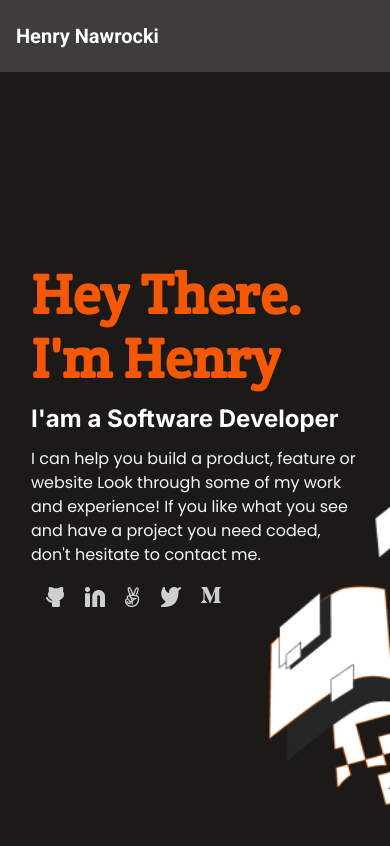
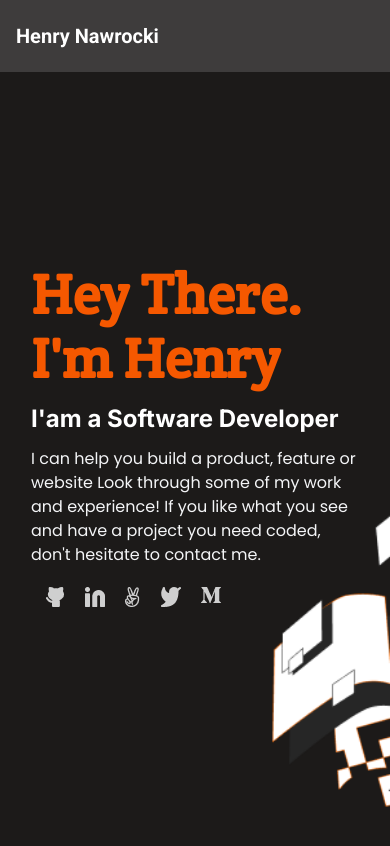
Before and after one commit to hsztan/micro-portfolio, a website: page index.html in a window 390 px wide. Drawn offline with Linux system fonts and the light colour scheme.

Commit message:
Fix background image sizing of mobile version

```diff
--- a/main.css
+++ b/main.css
@@ -166,7 +166,7 @@ nav ul .email-icon {
     background-image: url('./assets/images/illustration-header-mobile.png');
     background-position: bottom 0 right 0;
     background-repeat: no-repeat;
-    background-size: 50%;
+    background-size: 190px;
   }
 
   .headline .background {
```
Also changed, not shown: 1 other file.
